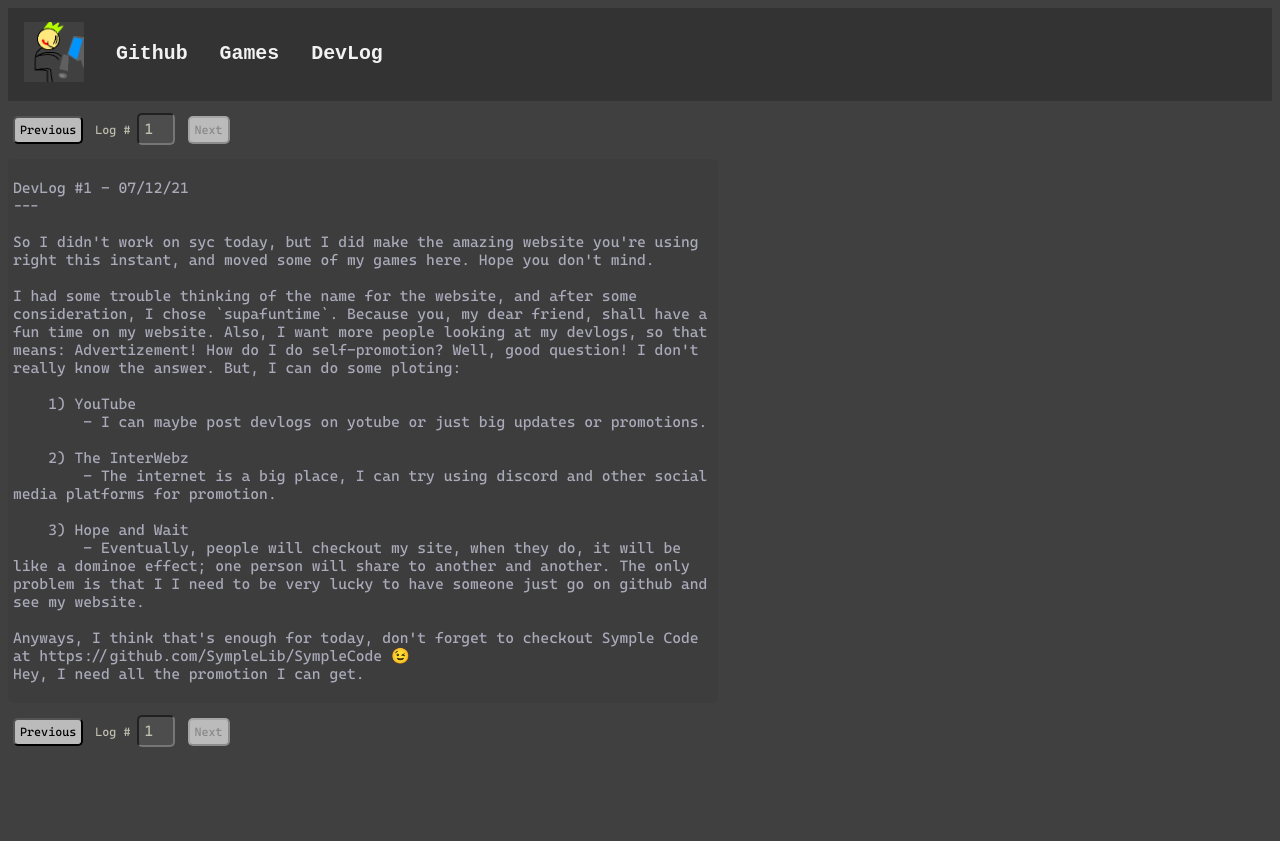
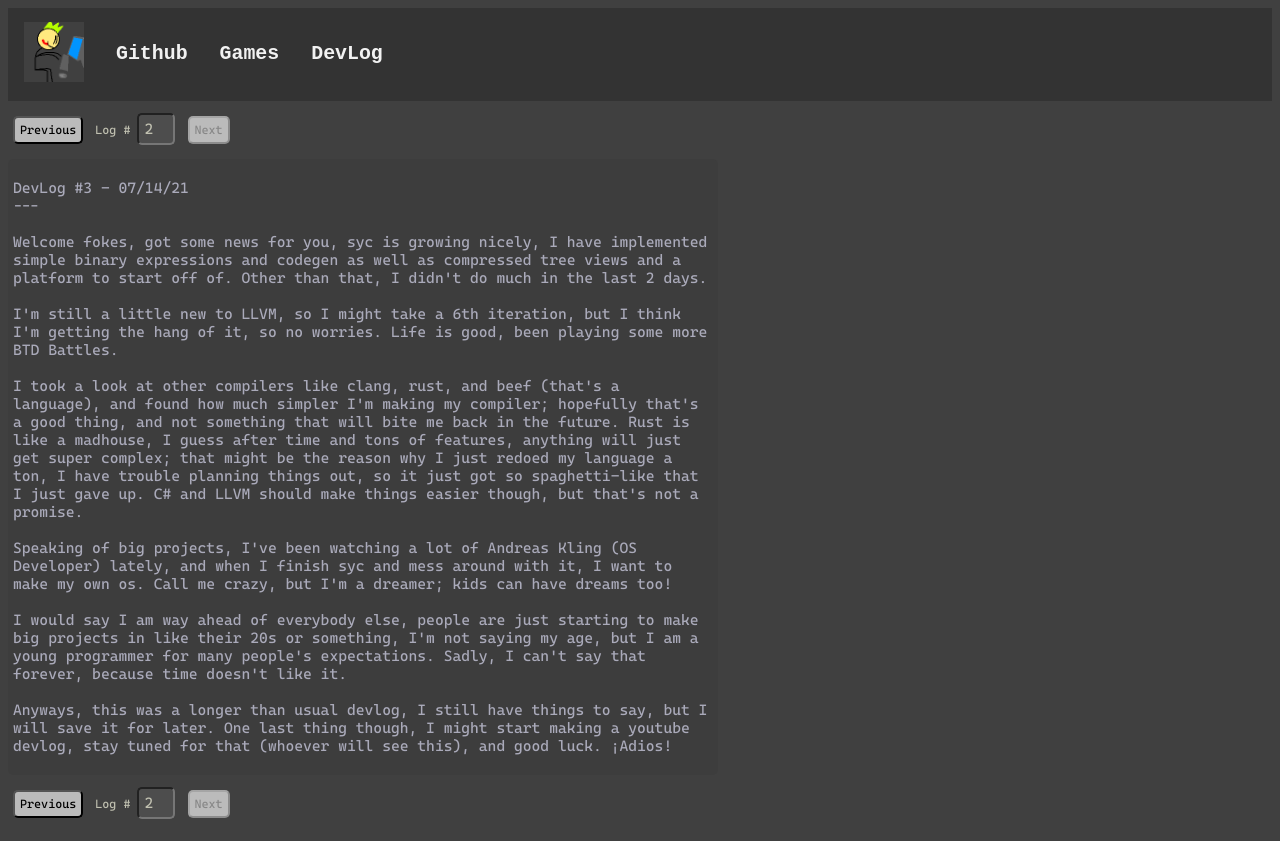
Before and after one commit to ipo-official/ipo-official.github.io, a plain HTML site: page devlog/index.html in a window 1280 px wide. Before the commit the page ends 800 px from the top, so only its background shows below. Drawn offline with Linux system fonts and the light colour scheme.

Commit message:
Update index.html

```diff
--- a/devlog/index.html
+++ b/devlog/index.html
@@ -84,7 +84,7 @@
 		</div>
 
 		<script>
-			const latestLogNumber = 1; // 👈 REMEMBER TO UPDATE!!
+			const latestLogNumber = 2; // 👈 REMEMBER TO UPDATE!!
 
 			var logNum = latestLogNumber;
 			let lsLogNum = sessionStorage.getItem("log-num");
@@ -154,6 +154,8 @@
 				}
 
 				sessionStorage.setItem("log-num", logNum);
+				for (let goto of gotos)
+					goto.value = logNum;
 				LoadLog();
 			}
 
```
